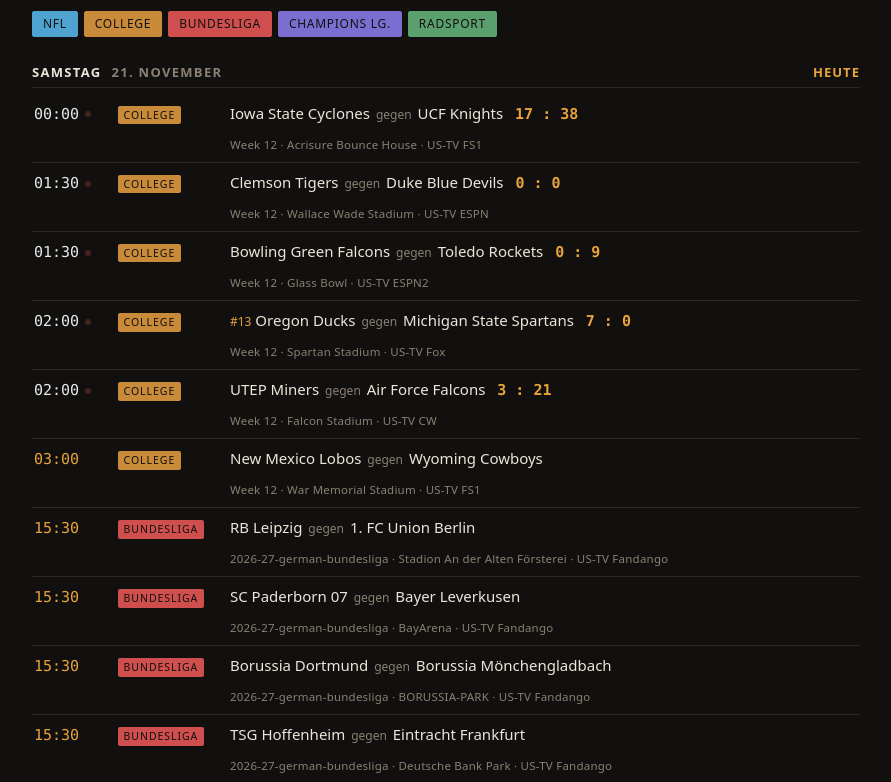
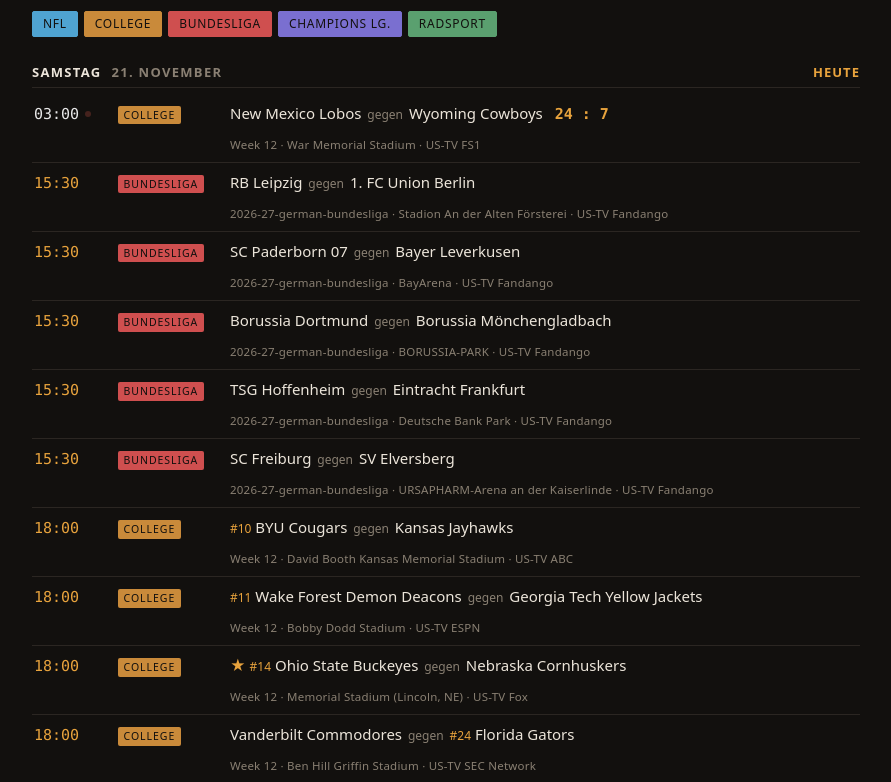
Before and after one commit to xb1257/xiphos-pub, a plain HTML site: page index.html in a window 1280 px wide. Shown: the part 66-848 px from the top of the page, without its empty margins (194-1085 px from the left). Drawn offline with Linux system fonts and the light colour scheme.

Commit message:
auto-update 2026-11-21T06:15:01+01:00

```diff
--- a/index.html
+++ b/index.html
@@ -84,46 +84,16 @@ footer .fail::before{content:"\25CF";color:#e05b4b;padding-right:5px}
 <div class="wrap">
   <header>
     <h1>Sportcal</h1>
-    <div class="stamp">Stand 21.11. 03:01 · Europe/Berlin</div>
+    <div class="stamp">Stand 21.11. 06:02 · Europe/Berlin</div>
   </header>
   <div class="filters"><button class="chip" data-league="nfl" style="--c:#4fa3d1" aria-pressed="true">NFL</button><button class="chip" data-league="cfb" style="--c:#c98a3a" aria-pressed="true">College</button><button class="chip" data-league="bl1" style="--c:#cf4f4f" aria-pressed="true">Bundesliga</button><button class="chip" data-league="ucl" style="--c:#7a6fd0" aria-pressed="true">Champions Lg.</button><button class="chip" data-league="cycling" style="--c:#5aa06f" aria-pressed="true">Radsport</button></div>
 
   <section class="day">
          <h2><span class="dow">Samstag</span><span>21. November</span><span class="rel">heute</span></h2>
          <div class="row is-live" data-league="cfb">
-       <div class="t">00:00<span class="dot" title="läuft"></span></div>
+       <div class="t">03:00<span class="dot" title="läuft"></span></div>
        <div class="lg"><span class="badge" style="--a:#c98a3a">College</span></div>
-       <div class="m">Iowa State Cyclones <span class="vs">gegen</span> UCF Knights <span class="score">17 : 38</span></div>
-       <div class="meta">Week 12 · Acrisure Bounce House · US-TV FS1</div>
-     </div>
-<div class="row is-live" data-league="cfb">
-       <div class="t">01:30<span class="dot" title="läuft"></span></div>
-       <div class="lg"><span class="badge" style="--a:#c98a3a">College</span></div>
-       <div class="m">Clemson Tigers <span class="vs">gegen</span> Duke Blue Devils <span class="score">0 : 0</span></div>
-       <div class="meta">Week 12 · Wallace Wade Stadium · US-TV ESPN</div>
-     </div>
-<div class="row is-live" data-league="cfb">
-       <div class="t">01:30<span class="dot" title="läuft"></span></div>
-       <div class="lg"><span class="badge" style="--a:#c98a3a">College</span></div>
-       <div class="m">Bowling Green Falcons <span class="vs">gegen</span> Toledo Rockets <span class="score">0 : 9</span></div>
-       <div class="meta">Week 12 · Glass Bowl · US-TV ESPN2</div>
-     </div>
-<div class="row is-live" data-league="cfb">
-       <div class="t">02:00<span class="dot" title="läuft"></span></div>
-       <div class="lg"><span class="badge" style="--a:#c98a3a">College</span></div>
-       <div class="m"><span class="rank">#13</span> Oregon Ducks <span class="vs">gegen</span> Michigan State Spartans <span class="score">7 : 0</span></div>
-       <div class="meta">Week 12 · Spartan Stadium · US-TV Fox</div>
-     </div>
-<div class="row is-live" data-league="cfb">
-       <div class="t">02:00<span class="dot" title="läuft"></span></div>
-       <div class="lg"><span class="badge" style="--a:#c98a3a">College</span></div>
-       <div class="m">UTEP Miners <span class="vs">gegen</span> Air Force Falcons <span class="score">3 : 21</span></div>
-       <div class="meta">Week 12 · Falcon Stadium · US-TV CW</div>
-     </div>
-<div class="row" data-league="cfb">
-       <div class="t">03:00</div>
-       <div class="lg"><span class="badge" style="--a:#c98a3a">College</span></div>
-       <div class="m">New Mexico Lobos <span class="vs">gegen</span> Wyoming Cowboys </div>
+       <div class="m">New Mexico Lobos <span class="vs">gegen</span> Wyoming Cowboys <span class="score">24 : 7</span></div>
        <div class="meta">Week 12 · War Memorial Stadium · US-TV FS1</div>
      </div>
 <div class="row" data-league="bl1">
```
